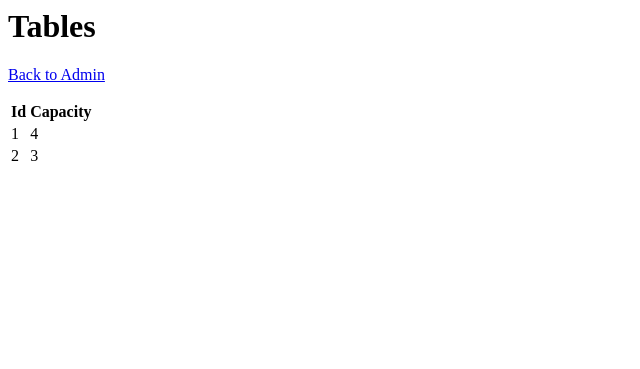
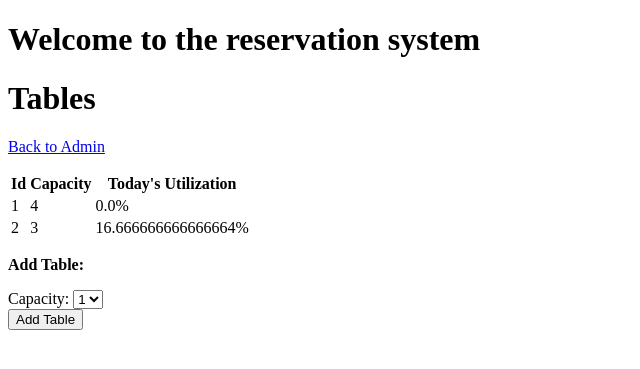
Before and after one commit to pazzo83/restaurant_reservation_flask, a Flask app: page /show_tables in a window 1280 px wide. Shown: the top 369 px of the page, without its empty margins (0-640 px from the left). Run offline with Flask 2, Linux system fonts and the light colour scheme; data comes from the database, SQL or seed files in the repository.

Commit message:
adding more metrics for tables

```diff
--- a/app/forms.py
+++ b/app/forms.py
@@ -1,5 +1,7 @@
 from flask.ext.wtf import Form
-from wtforms import StringField, DateTimeField, IntegerField, DateField
+from wtforms import StringField, DateTimeField, IntegerField, DateField, SelectField
+
+from .models import MAX_TABLE_CAPACITY
 
 from datetime import datetime
 
@@ -12,3 +14,6 @@ class ReservationForm(Form):
 
 class ShowReservationsOnDateForm(Form):
     reservation_date = DateField('reservation_date', default=datetime.now())
+
+class AddTableForm(Form):
+    table_capacity = SelectField('table_capacity', coerce=int, choices = [(x, x) for x in range(1, MAX_TABLE_CAPACITY)])
--- a/app/models.py
+++ b/app/models.py
@@ -3,6 +3,7 @@ from app import db
 from datetime import datetime
 
 DEFAULT_RESERVATION_LENGTH = 1 # 1 hour
+MAX_TABLE_CAPACITY = 6
 
 class Guest(db.Model):
     id = db.Column(db.Integer, primary_key=True)
--- a/app/templates/show_reservations.html
+++ b/app/templates/show_reservations.html
@@ -1,3 +1,5 @@
+{%  extends "base.html" %}
+
 {% block content %}
     <h1>Reservations</h1>
     <p>
--- a/app/templates/show_tables.html
+++ b/app/templates/show_tables.html
@@ -1,3 +1,5 @@
+{%  extends "base.html" %}
+
 {% block content %}
     <h1>Tables</h1>
     <p>
@@ -7,12 +9,23 @@
         <tr>
             <th>Id</th>
             <th>Capacity</th>
+            <th>Today's Utilization</th>
         </tr>
         {% for table in tables %}
         <tr>
             <td>{{ table.id }}</td>
             <td>{{ table.capacity }}</td>
+            <td>{{ table_utilization(table) }}%</td>
         </tr>
         {% endfor %}
     </table>
+
+    <p>
+        <b>Add Table:</b>
+        <form action="" method="POST" name="add_table">
+            Capacity:
+            {{ form.table_capacity }}<br />
+            <input type="submit" value="Add Table">
+        </form>
+    </p>
 {% endblock %}
--- a/app/views.py
+++ b/app/views.py
@@ -1,9 +1,9 @@
 import datetime
 
-from app import app
+from app import app, db
 from flask import render_template, flash, redirect, session, g
 
-from .forms import ReservationForm, ShowReservationsOnDateForm
+from .forms import ReservationForm, ShowReservationsOnDateForm, AddTableForm
 from .controller import create_reservation
 from .models import Table, Reservation
 
@@ -34,10 +34,19 @@ def make_reservation():
             return redirect('/make_reservation')
     return render_template('make_reservation.html', title="Make Reservation", form=form)
 
-@app.route('/show_tables')
+@app.route('/show_tables', methods=['GET', 'POST'])
 def show_tables():
+    form = AddTableForm()
+
+    if form.validate_on_submit():
+        table = Table(capacity=int(form.table_capacity.data))
+        db.session.add(table)
+        db.session.commit()
+        flash("Table created!")
+        return redirect('/show_tables')
+
     tables = Table.query.all()
-    return render_template('show_tables.html', title="Tables", tables=tables)
+    return render_template('show_tables.html', title="Tables", tables=tables, form=form)
 
 @app.route('/show_reservations', methods=['GET', 'POST'])
 @app.route('/show_reservations/<reservation_date>', methods=['GET', 'POST'])
@@ -55,3 +64,13 @@ def show_reservations(reservation_date = datetime.datetime.strftime(datetime.dat
 @app.route('/admin')
 def admin():
     return render_template('admin.html', title="Admin")
+
+@app.context_processor
+def utility_processor():
+    def table_utilization(table):
+        start_datetime = datetime.datetime.combine(datetime.datetime.date(datetime.datetime.now()), datetime.datetime.min.time())
+        end_datetime = start_datetime + datetime.timedelta(days=1)
+        num_reservations = len(Reservation.query.filter(Reservation.table==table, Reservation.reservation_time > start_datetime, Reservation.reservation_time < end_datetime).all())
+        return (num_reservations / float(RESTAURANT_CLOSE_TIME - RESTAURANT_OPEN_TIME)) * 100
+
+    return dict(table_utilization=table_utilization)
```
